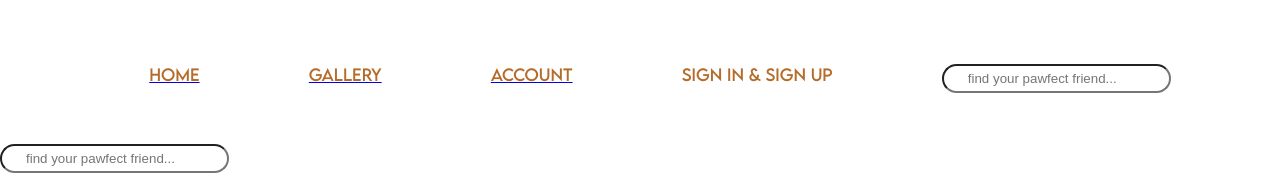
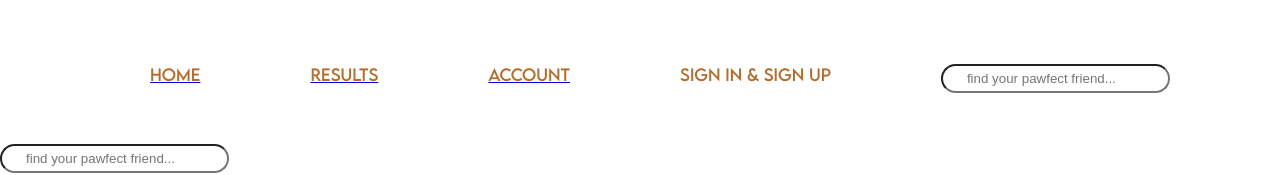
Before and after one commit to felixlaii/pawfinder, a React (Create React App) app in the folder client/: page /search in a window 1280 px wide. Shown: the top 175 px of the page. Built offline with nearby package versions, Linux system fonts and the light colour scheme.

Commit message:
added route for results page

```diff
--- a/client/src/components/PageHeader/PageHeader.jsx
+++ b/client/src/components/PageHeader/PageHeader.jsx
@@ -17,8 +17,8 @@ function PageHeader() {
           <Link to="/">
             <li className="page-header__item">home</li>
           </Link>
-          <Link to="/gallery">
-            <li className="page-header__item">gallery</li>
+          <Link to="/results">
+            <li className="page-header__item">results</li>
           </Link>
 
           <Link to="/account">
--- a/client/src/components/ResultsItem/resultsItem.scss
+++ b/client/src/components/ResultsItem/resultsItem.scss
@@ -21,6 +21,7 @@
         flex-direction: flex-wrap;
         border: 1px solid #000000;
         margin-top: 1rem;
+        margin-left: 1rem;
         border-radius: 6px;
         width: 27vw;
         // overflow: hidden;
```
